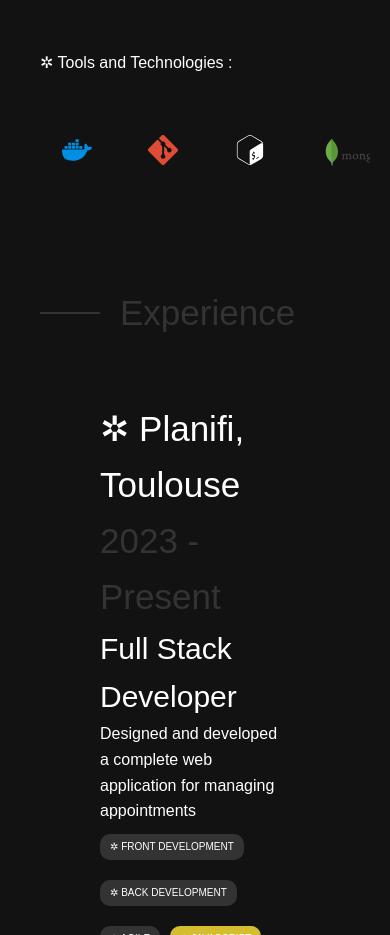
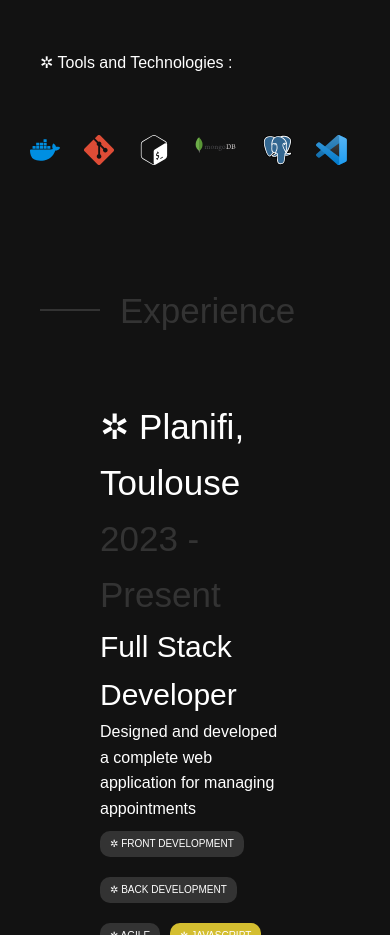
Before and after one commit to djmlMhmd/CV, a plain HTML site: page index.html in a window 390 px wide. Shown: the part 980-1915 px from the top of the page. Drawn offline with Linux system fonts and the light colour scheme.

Commit message:
logo responsive

```diff
--- a/index.html
+++ b/index.html
@@ -307,8 +307,8 @@
         </ul>
     </nav>
 
-    <script src="/script/fade-in.js"></script>
-        <script src="/script/carrousel.js"></script>
-        <script src="/script/modal.js"></script>
+    <script src="./script/fade-in.js"></script>
+        <script src="./script/carrousel.js"></script>
+        <script src="./script/modal.js"></script>
     </body>
 </html>
--- a/style/logo.css
+++ b/style/logo.css
@@ -64,6 +64,30 @@ body {
 	width: 80px;
 	height: auto;
 	vertical-align: top;
+}
+
+/* Responsive Design: ajustements pour tablettes */
+@media (max-width: 768px) {
+	.logos-slide-2 img {
+		width: 40px; /* Taille réduite des logos */
+		margin: 0 15px; /* Espace réduit entre les logos */
+	}
+
+	.logos-slide-2 .mongo {
+		width: 60px; /* Taille réduite pour MongoDB */
+	}
+}
+
+/* Responsive Design: ajustements pour mobiles */
+@media (max-width: 480px) {
+	.logos-slide-2 img {
+		width: 30px; /* Taille plus petite des logos pour les écrans très petits */
+		margin: 0 10px; /* Espace minimal entre les logos */
+	}
+
+	.logos-slide-2 .mongo {
+		width: 45px; /* Encore plus petit pour MongoDB */
+	}
 }
 
 .illustration {
```
